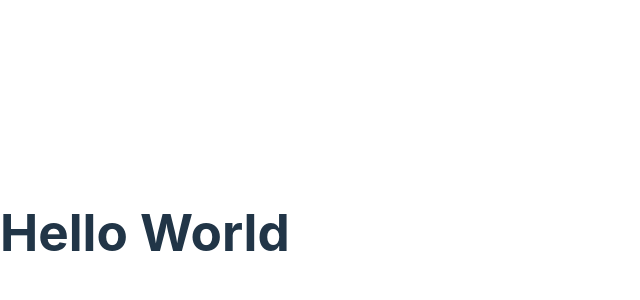
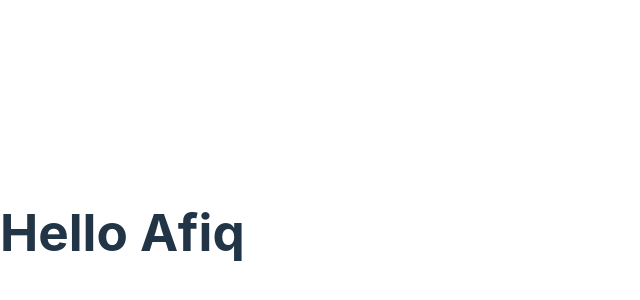
Before and after one commit to AfiqZaidin03/react-app, a React (Vite) app: page / in a window 1280 px wide. Shown: the part 168-468 px from the top of the page, without its empty margins (0-640 px from the left). Built offline with nearby package versions, Linux system fonts and the light colour scheme.

Commit message:
[4] JSX syntax

```diff
--- a/src/Message.tsx
+++ b/src/Message.tsx
@@ -2,7 +2,10 @@
 // PascalCasing
 function Message() {
     // JSX: Javascript XML
-    return  <h1>Hello World</h1>;
+    const name = 'Afiq';
+    if (name)
+        return  <h1>Hello {name}</h1>;
+    return <h1>Hello World</h1>
 }
 
 export default Message;
```
